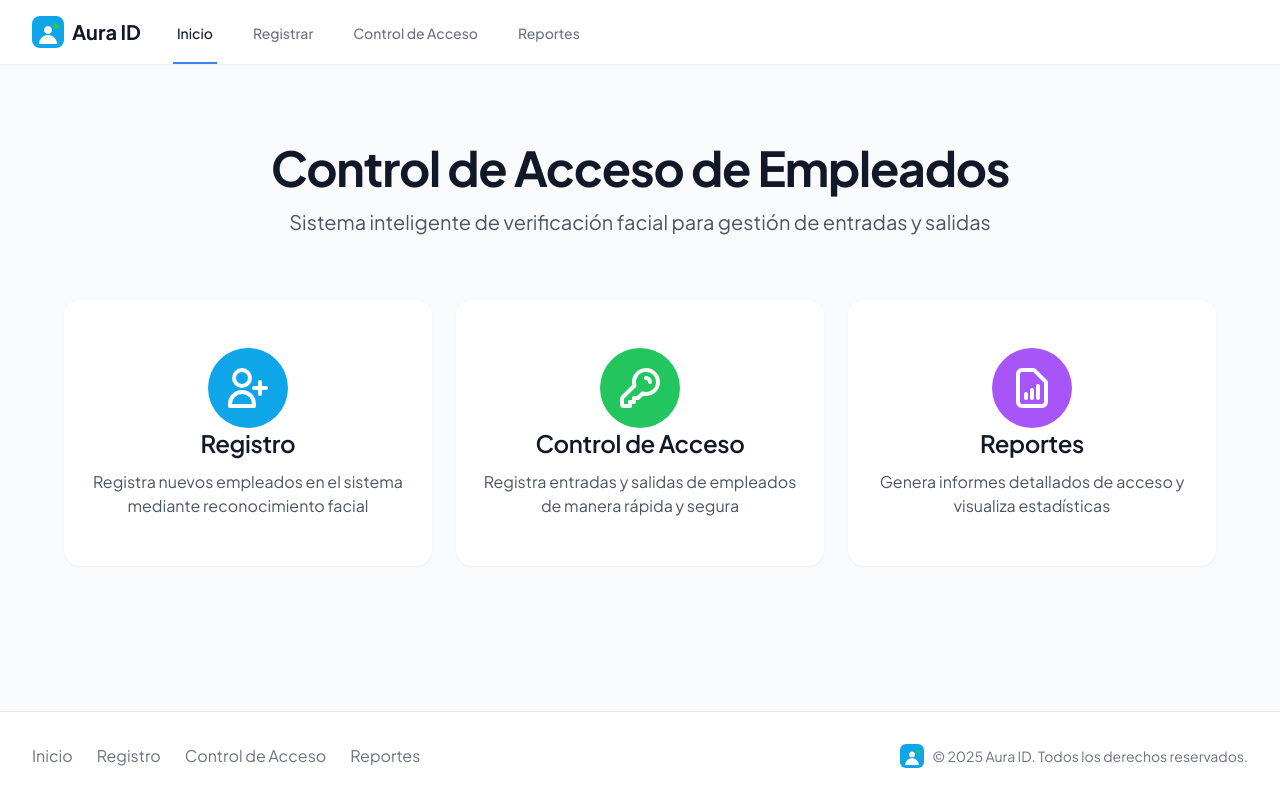
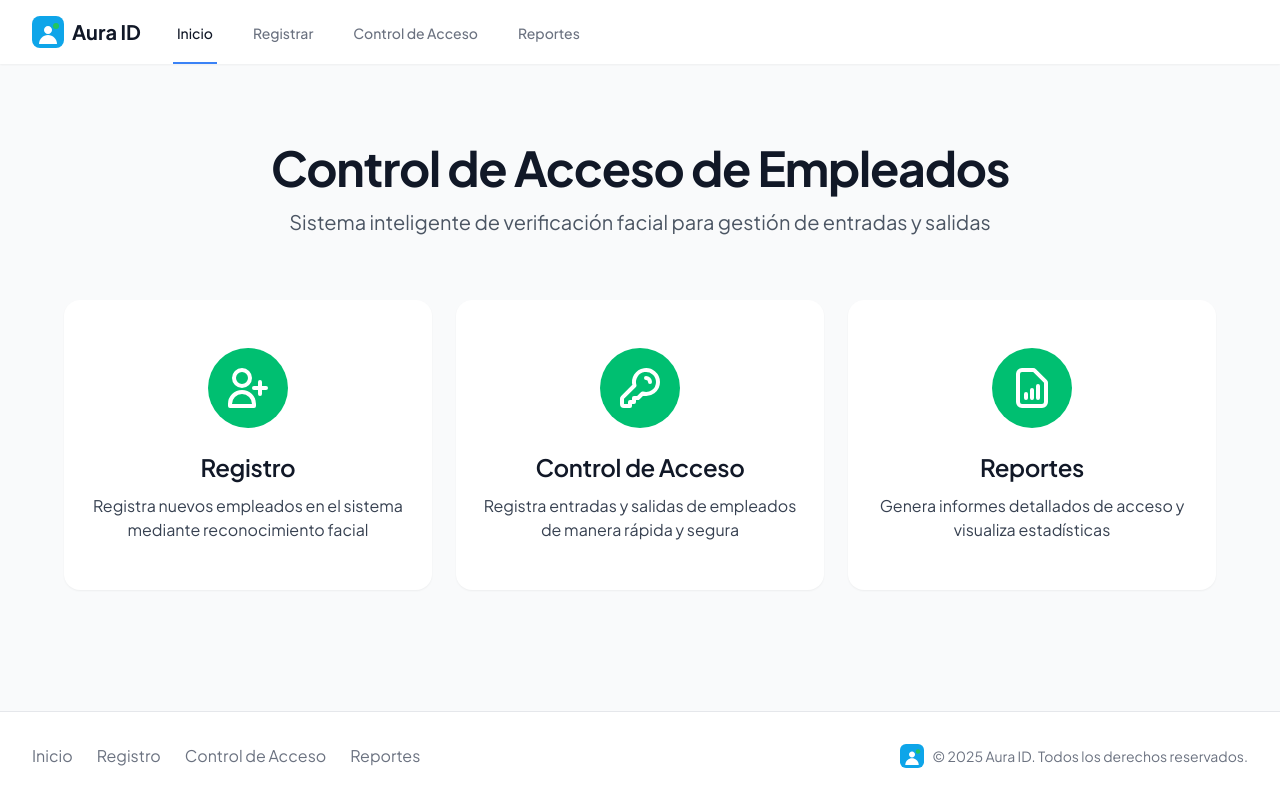
Before and after one commit to andreszapataq/aura-id, a Next.js app: page / in a window 1280 px wide. Built offline with nearby package versions, Linux system fonts and the light colour scheme.

Commit message:
new app colors

```diff
--- a/app/page.tsx
+++ b/app/page.tsx
@@ -5,19 +5,19 @@ import { motion } from 'framer-motion'
 
 // Iconos estilizados para cada sección
 const RegisterIcon = () => (
-  <svg className="w-12 h-12 text-white group-hover:text-sky-500" fill="none" stroke="currentColor" viewBox="0 0 24 24" xmlns="http://www.w3.org/2000/svg">
+  <svg className="w-12 h-12 text-white group-hover:text-[#014F59]" fill="none" stroke="currentColor" viewBox="0 0 24 24" xmlns="http://www.w3.org/2000/svg">
     <path strokeLinecap="round" strokeLinejoin="round" strokeWidth="2" d="M18 9v3m0 0v3m0-3h3m-3 0h-3m-2-5a4 4 0 11-8 0 4 4 0 018 0zM3 20a6 6 0 0112 0v1H3v-1z"></path>
   </svg>
 )
 
 const AccessIcon = () => (
-  <svg className="w-12 h-12 text-white group-hover:text-green-500" fill="none" stroke="currentColor" viewBox="0 0 24 24" xmlns="http://www.w3.org/2000/svg">
+  <svg className="w-12 h-12 text-white group-hover:text-[#014F59]" fill="none" stroke="currentColor" viewBox="0 0 24 24" xmlns="http://www.w3.org/2000/svg">
     <path strokeLinecap="round" strokeLinejoin="round" strokeWidth="2" d="M15 7a2 2 0 012 2m4 0a6 6 0 01-7.743 5.743L11 17H9v2H7v2H4a1 1 0 01-1-1v-2.586a1 1 0 01.293-.707l5.964-5.964A6 6 0 1121 9z"></path>
   </svg>
 )
 
 const ReportsIcon = () => (
-  <svg className="w-12 h-12 text-white group-hover:text-purple-500" fill="none" stroke="currentColor" viewBox="0 0 24 24" xmlns="http://www.w3.org/2000/svg">
+  <svg className="w-12 h-12 text-white group-hover:text-[#014F59]" fill="none" stroke="currentColor" viewBox="0 0 24 24" xmlns="http://www.w3.org/2000/svg">
     <path strokeLinecap="round" strokeLinejoin="round" strokeWidth="2" d="M9 17v-2m3 2v-4m3 4v-6m2 10H7a2 2 0 01-2-2V5a2 2 0 012-2h5.586a1 1 0 01.707.293l5.414 5.414a1 1 0 01.293.707V19a2 2 0 01-2 2z"></path>
   </svg>
 )
@@ -62,12 +62,12 @@ export default function Home() {
       >
         <motion.div variants={item}>
           <Link href="/register" className="block group h-full">
-            <div className="card card-hover h-full flex flex-col items-center py-12 group-hover:bg-sky-500 transition-all duration-300">
-              <div className="w-20 h-20 flex items-center justify-center rounded-full bg-sky-500 group-hover:bg-white transition-colors duration-300">
+            <div className="card card-hover h-full flex flex-col items-center py-12 group-hover:bg-[#00DD8B] transition-all duration-300">
+              <div className="w-20 h-20 flex items-center justify-center rounded-full bg-[#00BF71] group-hover:bg-white transition-colors duration-300">
                 <RegisterIcon />
               </div>
-              <h2 className="text-2xl font-semibold mb-3 text-gray-900 group-hover:text-white text-heading">Registro</h2>
-              <p className="text-gray-600 text-center max-w-xs group-hover:text-white text-body">
+              <h2 className="text-2xl font-semibold mt-6 mb-3 text-gray-900 text-heading">Registro</h2>
+              <p className="text-gray-700 text-center max-w-xs text-body">
                 Registra nuevos empleados en el sistema mediante reconocimiento facial
               </p>
             </div>
@@ -76,12 +76,12 @@ export default function Home() {
 
         <motion.div variants={item}>
           <Link href="/access" className="block group h-full">
-            <div className="card card-hover h-full flex flex-col items-center py-12 group-hover:bg-green-500 transition-all duration-300">
-              <div className="w-20 h-20 flex items-center justify-center rounded-full bg-green-500 group-hover:bg-white transition-colors duration-300">
+            <div className="card card-hover h-full flex flex-col items-center py-12 group-hover:bg-[#00DD8B] transition-all duration-300">
+              <div className="w-20 h-20 flex items-center justify-center rounded-full bg-[#00BF71] group-hover:bg-white transition-colors duration-300">
                 <AccessIcon />
               </div>
-              <h2 className="text-2xl font-semibold mb-3 text-gray-900 group-hover:text-white text-heading">Control de Acceso</h2>
-              <p className="text-gray-600 text-center max-w-xs group-hover:text-white text-body">
+              <h2 className="text-2xl font-semibold mt-6 mb-3 text-gray-900 text-heading">Control de Acceso</h2>
+              <p className="text-gray-700 text-center max-w-xs text-body">
                 Registra entradas y salidas de empleados de manera rápida y segura
               </p>
             </div>
@@ -90,12 +90,12 @@ export default function Home() {
 
         <motion.div variants={item}>
           <Link href="/reports" className="block group h-full">
-            <div className="card card-hover h-full flex flex-col items-center py-12 group-hover:bg-purple-500 transition-all duration-300">
-              <div className="w-20 h-20 flex items-center justify-center rounded-full bg-purple-500 group-hover:bg-white transition-colors duration-300">
+            <div className="card card-hover h-full flex flex-col items-center py-12 group-hover:bg-[#00DD8B] transition-all duration-300">
+              <div className="w-20 h-20 flex items-center justify-center rounded-full bg-[#00BF71] group-hover:bg-white transition-colors duration-300">
                 <ReportsIcon />
               </div>
-              <h2 className="text-2xl font-semibold mb-3 text-gray-900 group-hover:text-white text-heading">Reportes</h2>
-              <p className="text-gray-600 text-center max-w-xs group-hover:text-white text-body">
+              <h2 className="text-2xl font-semibold mt-6 mb-3 text-gray-900 text-heading">Reportes</h2>
+              <p className="text-gray-700 text-center max-w-xs text-body">
                 Genera informes detallados de acceso y visualiza estadísticas
               </p>
             </div>
```
